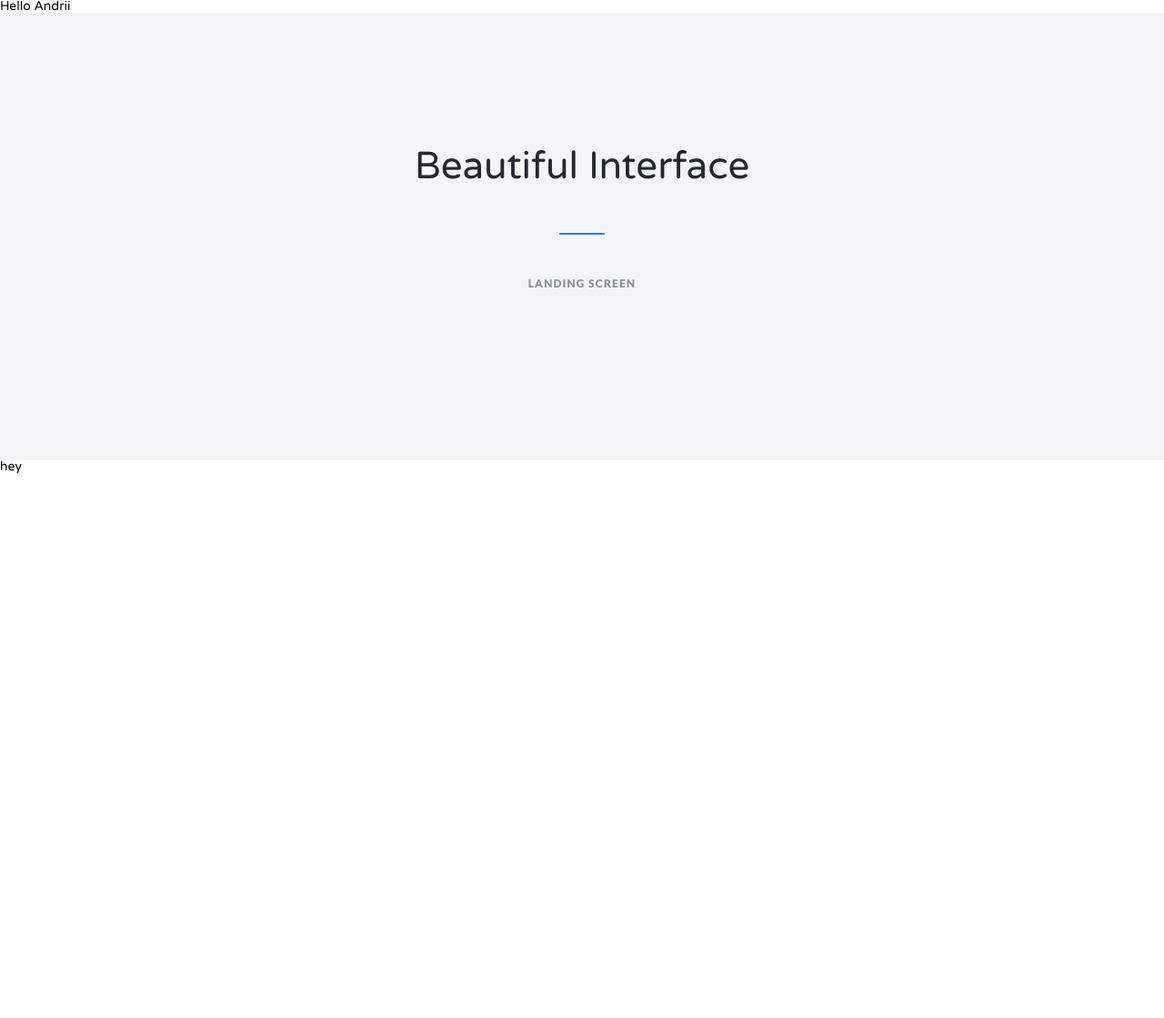
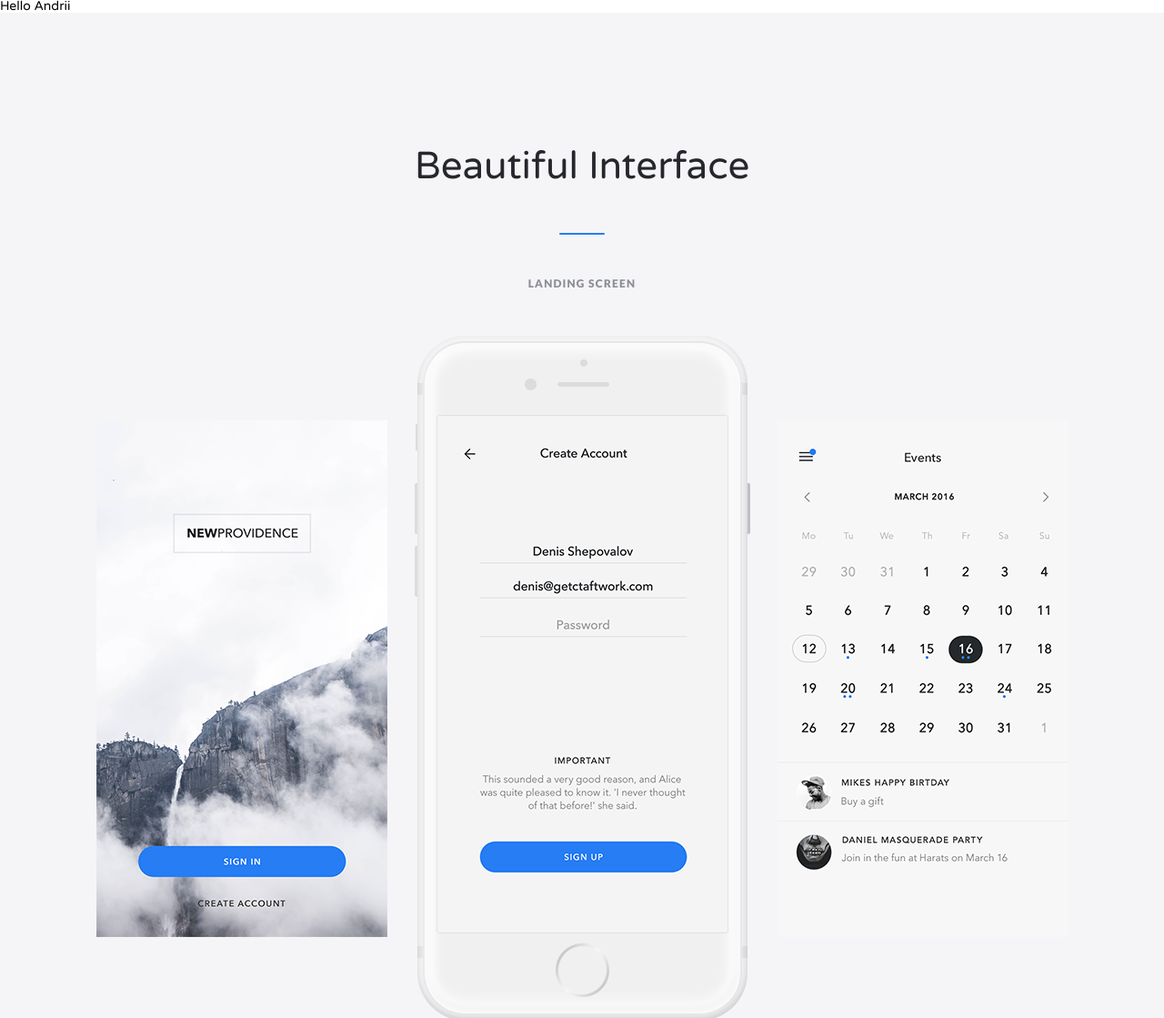
Before and after one commit to tarasgnatkiv/tarasgnatkiv.github.io-New-Providence, a plain HTML site: page index.html in a window 1280 px wide. Shown: the top 1119 px of the page at 91% size. Before the commit the page ends 800 px from the top, so only its background shows below. Drawn offline with nearby package versions, Linux system fonts and the light colour scheme.

Commit message:
new way img

```diff
--- a/index.html
+++ b/index.html
@@ -35,19 +35,19 @@
         <p>Landing Screen</p>
         <div class="interfaceScreen">
             <div class="screenItem">
-                <img src="./img/sliderScreen/Screen1.png" alt="">
+                <img src="./img/sliderScreens/Screen1.png" alt="">
             </div>
             <div class="screenItem">
-                <img src="./img/sliderScreen/Screen2.png" alt="">
+                <img src="./img/sliderScreens/Screen2.png" alt="">
             </div>
             <div class="screenItem">
-                <img src="./img/sliderScreen/Screen3.png" alt="">
+                <img src="./img/sliderScreens/Screen3.png" alt="">
             </div>
             <div class="screenItem">
-                <img src="./img/sliderScreen/Screen4.png" alt="">
+                <img src="./img/sliderScreens/Screen4.png" alt="">
             </div>
             <div class="screenItem">
-                <img src="./img/sliderScreen/Screen5.png" alt="">
+                <img src="./img/sliderScreens/Screen5.png" alt="">
             </div>
         </div>
     </div>
```
